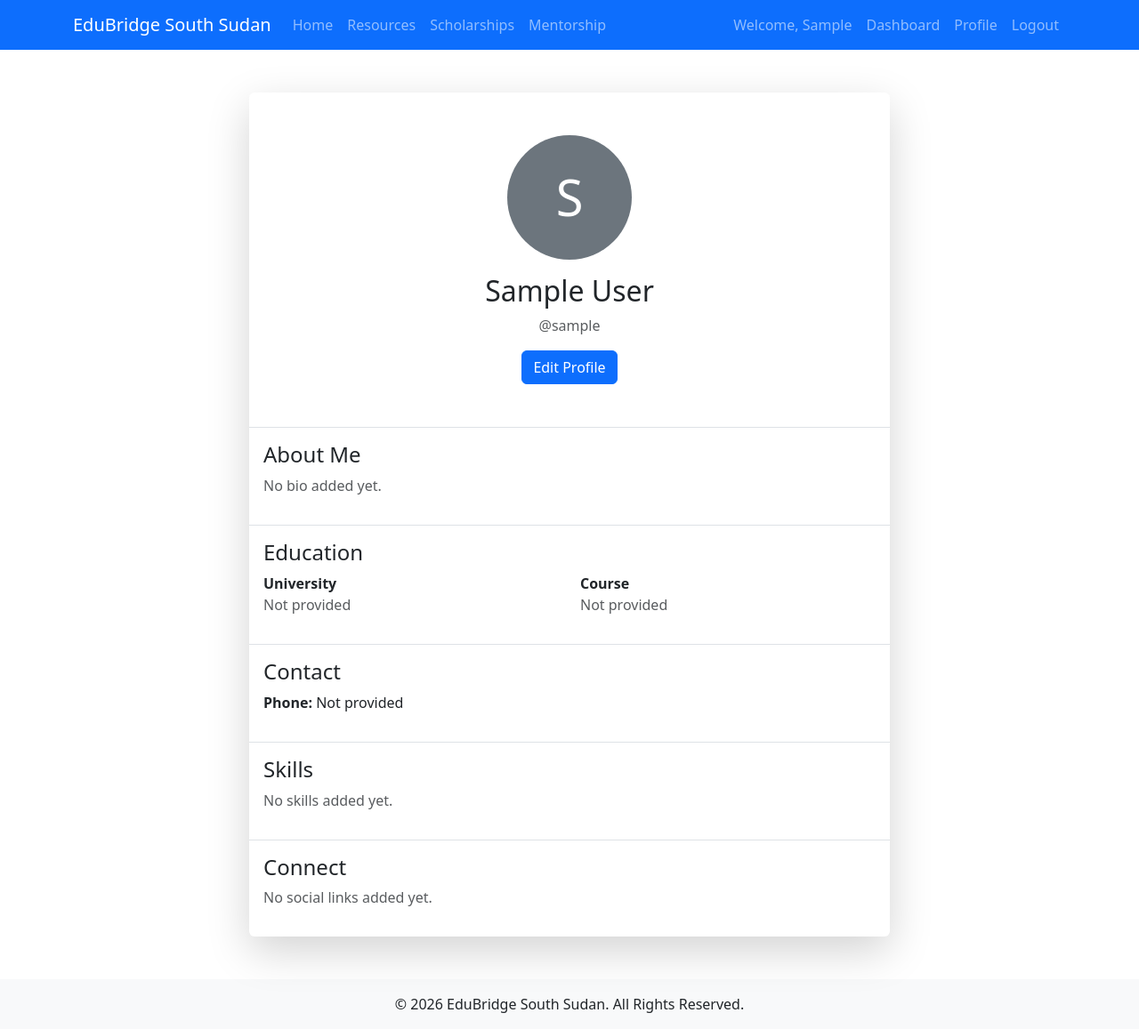
After one commit to israelkur-ayong/EduBridge-South-Sudan, a Django app: page /profile/ in a window 1280 px wide. The commit adds this page. Shown: the whole page at 89% size. Run offline with Django 5.2, Linux system fonts and the light colour scheme; the visitor is signed in with stand-in values (Sample User, id 1).

Commit message:
Complete user profile and navigation

```diff
--- a/accounts/urls.py
+++ b/accounts/urls.py
@@ -1,10 +1,11 @@
 from django.urls import path
 from . import views
-
+from dashboard import views as dashboard_views
 urlpatterns = [
     path("", views.home, name="home"),
     path("register/", views.register, name="register"),
     path("login/", views.user_login, name="login"),
     path("logout/", views.user_logout, name="logout"),
     path("profile/edit/", views.edit_profile, name="edit_profile"),
+    path("profile/", dashboard_views.profile, name="profile"),
 ]
--- /dev/null
+++ b/dashboard/templates/dashboard/profile.html
@@ -0,0 +1,183 @@
+{% extends "base.html" %}
+
+{% block title %}
+My Profile | EduBridge South Sudan
+{% endblock %}
+
+{% block content %}
+
+<div class="container mt-4">
+
+    <div class="row justify-content-center">
+
+        <div class="col-lg-8">
+
+            <div class="card shadow-lg border-0">
+
+                <!-- Profile Header -->
+                <div class="card-body text-center p-5">
+
+                    {% if profile.profile_picture %}
+
+                        <img src="{{ profile.profile_picture.url }}"
+                             alt="Profile Picture"
+                             class="rounded-circle mb-3"
+                             width="140"
+                             height="140">
+
+                    {% else %}
+
+                        <div class="rounded-circle bg-secondary text-white
+                                    d-flex align-items-center justify-content-center
+                                    mx-auto mb-3"
+                             style="width: 140px; height: 140px;">
+
+                            <span class="display-4">
+                                {{ user.first_name|first|default:user.username|first|upper }}
+                            </span>
+
+                        </div>
+
+                    {% endif %}
+
+                    <h2>
+                        {{ user.first_name }} {{ user.last_name }}
+                    </h2>
+
+                    <p class="text-muted">
+                        @{{ user.username }}
+                    </p>
+
+                    {% if profile.country %}
+                        <p>
+                            🌍 {{ profile.country }}
+                        </p>
+                    {% endif %}
+
+                    <a href="{% url 'edit_profile' %}"
+                       class="btn btn-primary">
+                        Edit Profile
+                    </a>
+
+                </div>
+
+
+                <!-- About -->
+                <div class="card-body border-top">
+
+                    <h4>About Me</h4>
+
+                    {% if profile.bio %}
+                        <p class="text-muted">
+                            {{ profile.bio }}
+                        </p>
+                    {% else %}
+                        <p class="text-muted">
+                            No bio added yet.
+                        </p>
+                    {% endif %}
+
+                </div>
+
+
+                <!-- Education -->
+                <div class="card-body border-top">
+
+                    <h4>Education</h4>
+
+                    <div class="row">
+
+                        <div class="col-md-6">
+                            <strong>University</strong>
+
+                            <p class="text-muted">
+                                {{ profile.university|default:"Not provided" }}
+                            </p>
+                        </div>
+
+                        <div class="col-md-6">
+                            <strong>Course</strong>
+
+                            <p class="text-muted">
+                                {{ profile.course|default:"Not provided" }}
+                            </p>
+                        </div>
+
+                    </div>
+
+                </div>
+
+
+                <!-- Contact -->
+                <div class="card-body border-top">
+
+                    <h4>Contact</h4>
+
+                    <p>
+                        <strong>Phone:</strong>
+                        {{ profile.phone_number|default:"Not provided" }}
+                    </p>
+
+                </div>
+
+
+                <!-- Skills -->
+                <div class="card-body border-top">
+
+                    <h4>Skills</h4>
+
+                    {% if profile.skills %}
+
+                        <p class="text-muted">
+                            {{ profile.skills }}
+                        </p>
+
+                    {% else %}
+
+                        <p class="text-muted">
+                            No skills added yet.
+                        </p>
+
+                    {% endif %}
+
+                </div>
+
+
+                <!-- Social Links -->
+                <div class="card-body border-top">
+
+                    <h4>Connect</h4>
+
+                    {% if profile.linkedin %}
+                        <a href="{{ profile.linkedin }}"
+                           target="_blank"
+                           class="btn btn-outline-primary me-2">
+                            LinkedIn
+                        </a>
+                    {% endif %}
+
+                    {% if profile.github %}
+                        <a href="{{ profile.github }}"
+                           target="_blank"
+                           class="btn btn-outline-dark">
+                            GitHub
+                        </a>
+                    {% endif %}
+
+                    {% if not profile.linkedin and not profile.github %}
+                        <p class="text-muted">
+                            No social links added yet.
+                        </p>
+                    {% endif %}
+
+                </div>
+
+            </div>
+
+        </div>
+
+    </div>
+
+</div>
+
+{% endblock %}
--- a/dashboard/urls.py
+++ b/dashboard/urls.py
@@ -3,4 +3,5 @@ from . import views
 
 urlpatterns = [
     path("", views.dashboard, name="dashboard"),
+    path("profile/", views.profile, name="profile"),
 ]
--- a/dashboard/views.py
+++ b/dashboard/views.py
@@ -13,3 +13,14 @@ def dashboard(request):
             "profile": profile,
         }
     )
+@login_required
+def profile(request):
+    profile = request.user.profile
+
+    return render(
+        request,
+        "dashboard/profile.html",
+        {
+            "profile": profile,
+        }
+    )
--- a/templates/includes/navbar.html
+++ b/templates/includes/navbar.html
@@ -1,18 +1,28 @@
 <nav class="navbar navbar-expand-lg navbar-dark bg-primary">
     <div class="container">
 
+        <!-- Brand -->
         <a class="navbar-brand" href="{% url 'home' %}">
             EduBridge South Sudan
         </a>
 
-        <button class="navbar-toggler" type="button"
+        <!-- Mobile Menu Button -->
+        <button class="navbar-toggler"
+                type="button"
                 data-bs-toggle="collapse"
-                data-bs-target="#navbarNav">
+                data-bs-target="#navbarNav"
+                aria-controls="navbarNav"
+                aria-expanded="false"
+                aria-label="Toggle navigation">
+
             <span class="navbar-toggler-icon"></span>
+
         </button>
 
+        <!-- Navigation -->
         <div class="collapse navbar-collapse" id="navbarNav">
 
+            <!-- Main Navigation -->
             <ul class="navbar-nav me-auto">
 
                 <li class="nav-item">
@@ -41,38 +51,57 @@
 
             </ul>
 
+            <!-- Account Navigation -->
             <ul class="navbar-nav">
 
                 {% if user.is_authenticated %}
 
+                    <!-- Welcome -->
                     <li class="nav-item">
                         <span class="nav-link">
-                            Welcome, {{ user.first_name|default:user.username }}
+                            Welcome,
+                            {{ user.first_name|default:user.username }}
                         </span>
                     </li>
 
+                    <!-- Dashboard -->
                     <li class="nav-item">
-                        <a class="nav-link" href="{% url 'dashboard' %}">
+                        <a class="nav-link"
+                           href="{% url 'dashboard' %}">
                             Dashboard
                         </a>
                     </li>
 
+                    <!-- Profile -->
                     <li class="nav-item">
-                        <a class="nav-link" href="{% url 'logout' %}">
+                        <a class="nav-link"
+                           href="{% url 'profile' %}">
+                            Profile
+                        </a>
+                    </li>
+
+                    <!-- Logout -->
+                    <li class="nav-item">
+                        <a class="nav-link"
+                           href="{% url 'logout' %}">
                             Logout
                         </a>
                     </li>
 
                 {% else %}
 
+                    <!-- Login -->
                     <li class="nav-item">
-                        <a class="nav-link" href="{% url 'login' %}">
+                        <a class="nav-link"
+                           href="{% url 'login' %}">
                             Login
                         </a>
                     </li>
 
+                    <!-- Register -->
                     <li class="nav-item">
-                        <a class="nav-link" href="{% url 'register' %}">
+                        <a class="nav-link"
+                           href="{% url 'register' %}">
                             Register
                         </a>
                     </li>
```
